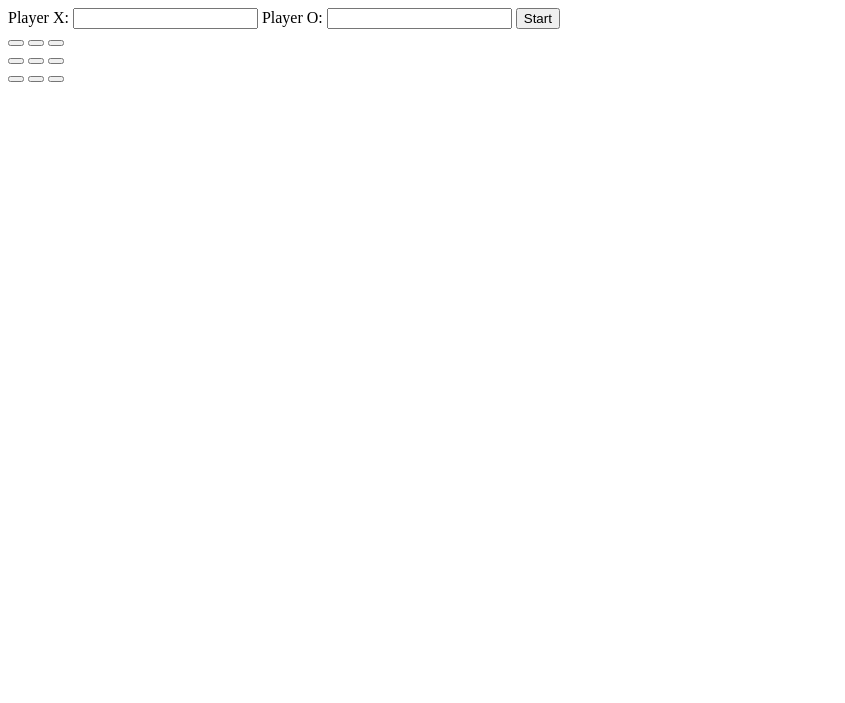
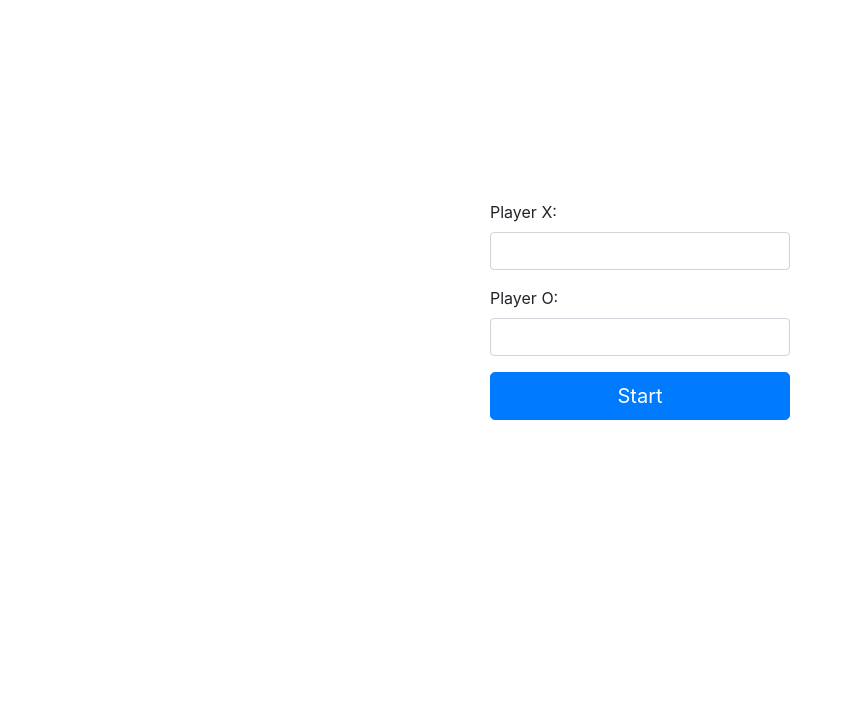
Before and after one commit to noomdalv/js_tictactoe, a plain HTML site: page index.html in a window 1280 px wide. Shown: the whole page, without its empty margins (0-845 px from the left). Drawn offline with nearby package versions, Linux system fonts and the light colour scheme.

Commit message:
Add form style

```diff
--- /dev/null
+++ b/assets/css/style.css
@@ -0,0 +1,27 @@
+.col {
+  height: 250px;
+}
+
+.cell {
+  width: 200px;
+  height: 200px;
+}
+
+.gameboard {
+  width: max-content;
+  height: max-content;
+  margin: 100px auto ;
+  font-size: large;
+
+}
+
+form {
+  height: 500px;
+  width: 300px;
+  margin: 200px auto;
+}
+
+.start-button {
+  width: 300px;
+  margin: auto;
+}
--- a/js/main.js
+++ b/assets/js/main.js
@@ -32,12 +32,6 @@ const gameBoard = (() => {
 	}
 	//Game Logic functions
 	const makeMove = (buttonId) => {
-		if (player1.name === "" || player2.name === "") {
-			let errorMessage = `<div class='error'>
-														<h3>You need to submit your name to start the game!</h3>
-													</div>`
-			renderGameBoard(errorMessage);
-		}
 		btnClick[buttonId] = '';
 		gamePositions[buttonId] = currentPlayer.mark;
 		movesCounter++;
@@ -52,34 +46,38 @@ const gameBoard = (() => {
     }
 	}
 	const renderGameBoard = (resultsTemplate = "") => {
-    let playerForm = `<div class="players-info">
-												<label for="player1_name">Player X: </label>
-												<input type="text" id="player1_name"></input>
-												<label for="player2_name">Player O: </label>
-												<input type="text" id="player2_name"></input>
-												<button onclick="gameBoard.playerCreation()">Start</button>
-											</div>`
-    let gameBoard = `<div id='gameboard'>
-                      <div>
-                        <button onclick=${btnClick.one} id='one'>${gamePositions.one}</button>
-                        <button onclick=${btnClick.two}  id='two'>${gamePositions.two}</button>
-                        <button onclick=${btnClick.three}  id='three'>${gamePositions.three}</button>
+    let playerForm = `<form>
+                        <div class="form-group">
+                          <label for="player1_name">Player X:</label>
+                          <input type="text" class="form-control" id="player1_name">
+                        </div>
+                        <div class="form-group">
+                          <label for="player2_name">Player O:</label>
+                          <input type="text" class="form-control" id="player2_name">
+                        </div>
+                        <button onclick="gameBoard.playerCreation()" class="btn-lg btn btn-primary start-button">Start</button>
+                      </form>`
+    let gameBoard = `<div id='gameboard' class='col gameboard '>
+                      <div class='row'>
+                        <button onclick=${btnClick.one} id='one' class='cell'>${gamePositions.one}</button>
+                        <button onclick=${btnClick.two}  id='two' class='cell'>${gamePositions.two}</button>
+                        <button onclick=${btnClick.three}  id='three' class='cell'>${gamePositions.three}</button>
                       </div>
-                      <div>
-                        <button onclick=${btnClick.four}  id='four'>${gamePositions.four}</button>
-                        <button onclick=${btnClick.five}  id='five'>${gamePositions.five}</button>
-                        <button onclick=${btnClick.six}  id='six'>${gamePositions.six}</button>
+                      <div class='row'>
+                        <button onclick=${btnClick.four}  id='four' class='cell'>${gamePositions.four}</button>
+                        <button onclick=${btnClick.five}  id='five' class='cell'>${gamePositions.five}</button>
+                        <button onclick=${btnClick.six}  id='six' class='cell'>${gamePositions.six}</button>
                       </div>
-                      <div>
-                        <button onclick=${btnClick.seven}  id='seven'>${gamePositions.seven}</button>
-                        <button onclick=${btnClick.eight}  id='eight'>${gamePositions.eight}</button>
-                        <button onclick=${btnClick.nine}  id='nine'>${gamePositions.nine}</button>
+                      <div class='row'>
+                        <button onclick=${btnClick.seven}  id='seven' class='cell'>${gamePositions.seven}</button>
+                        <button onclick=${btnClick.eight}  id='eight' class='cell'>${gamePositions.eight}</button>
+                        <button onclick=${btnClick.nine}  id='nine' class='cell'>${gamePositions.nine}</button>
                       </div>
                     </div>`;
     if (player1.name && player2.name) {
       renderTemplate = gameBoard + resultsTemplate;
     } else {
-      renderTemplate = playerForm + gameBoard + resultsTemplate;
+      renderTemplate = playerForm;
     }
 	  render(renderTemplate, document.querySelector('#container'));
   };
--- a/index.html
+++ b/index.html
@@ -3,18 +3,19 @@
 
 <head>
 	<meta charset="UTF-8">
-	<title>Project: JavaScript Tic Tac Toe</title>
-
+  <title>Project: JavaScript Tic Tac Toe</title>
+  <link rel="stylesheet" href="https://stackpath.bootstrapcdn.com/bootstrap/4.4.1/css/bootstrap.min.css" integrity="sha384-Vkoo8x4CGsO3+Hhxv8T/Q5PaXtkKtu6ug5TOeNV6gBiFeWPGFN9MuhOf23Q9Ifjh" crossorigin="anonymous">
+  <link rel='stylesheet' href='./assets/css/style.css'>
 </head>
 
 <body>
 
-	<div id='container'>
+	<div id='container' class='container'>
 
 	</div>
 
 
-	<script src="./js/main.js"></script>
+  <script src="./assets/js/main.js"></script>
 </body>
 
 </html>
```
